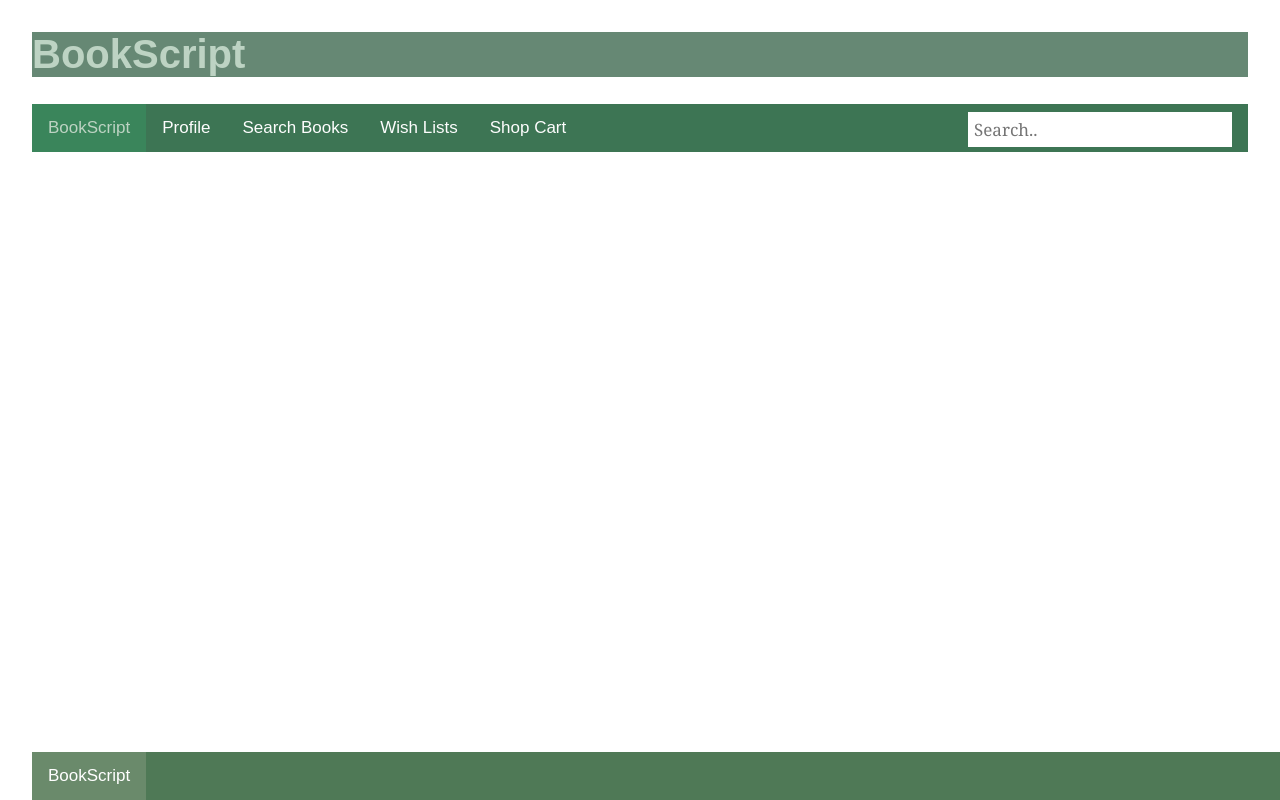
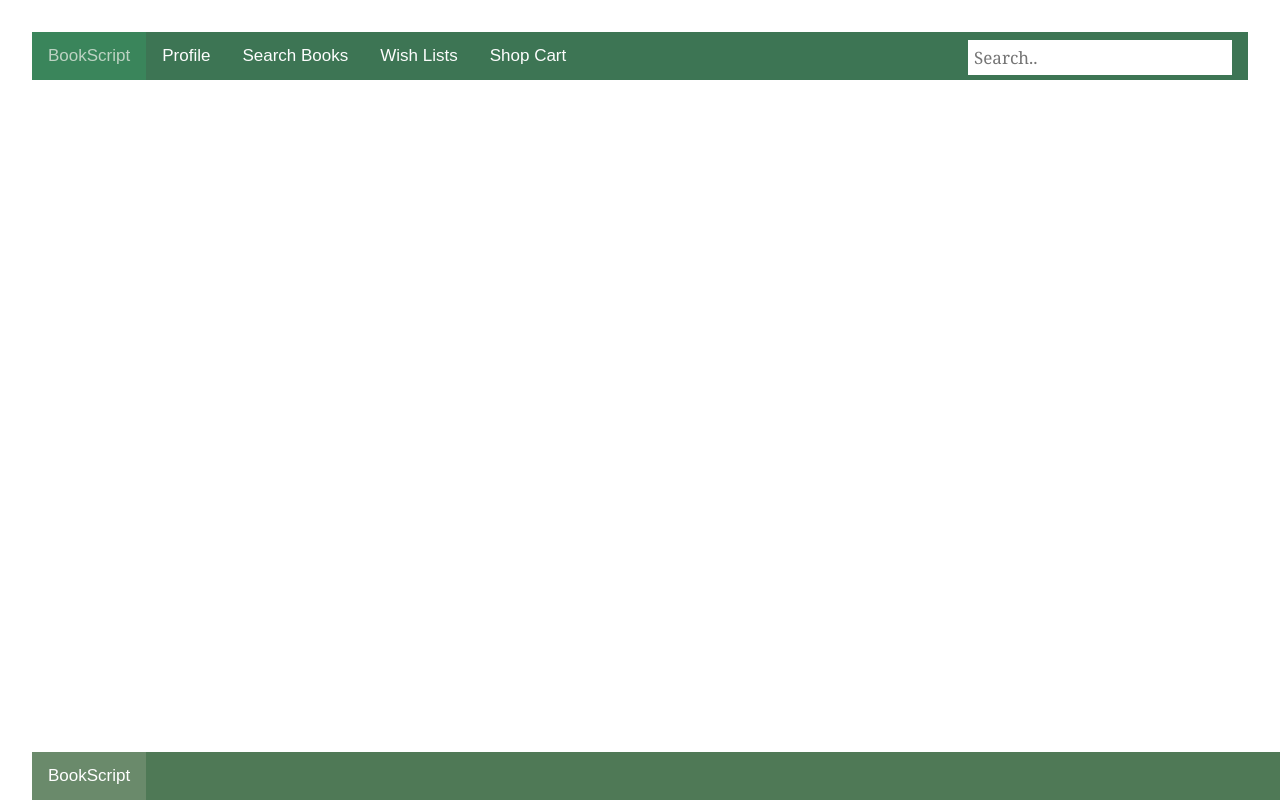
Before and after one commit to ShainaJSweeney/bookBrowsingGroup18, an Angular app: page / in a window 1280 px wide. Built offline with nearby package versions, Linux system fonts and the light colour scheme.

Commit message:
removed h1 element

```diff
--- a/src/app/app.component.html
+++ b/src/app/app.component.html
@@ -1,4 +1,3 @@
-<h1>{{title}}</h1>
 <app-top-bar></app-top-bar>
 
 <router-outlet></router-outlet>
```
